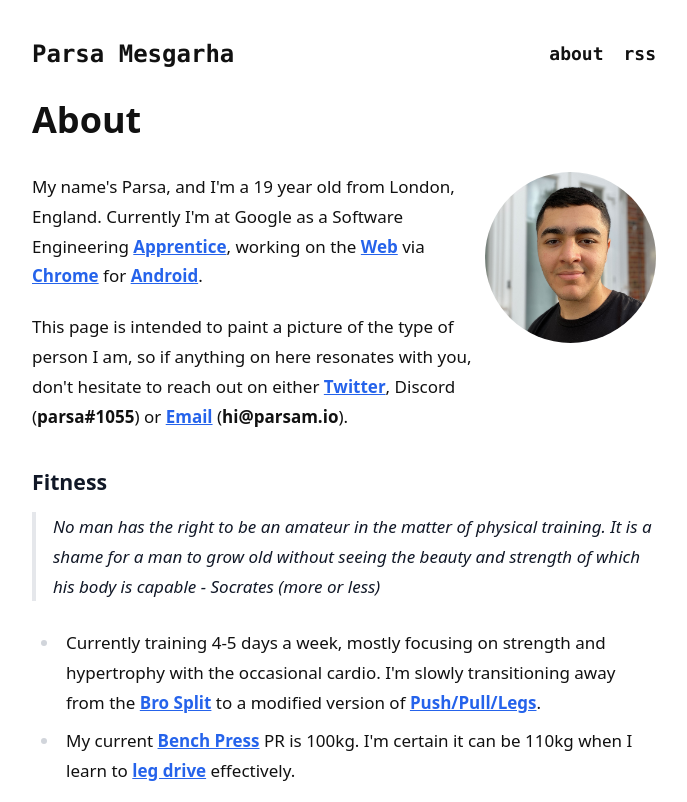
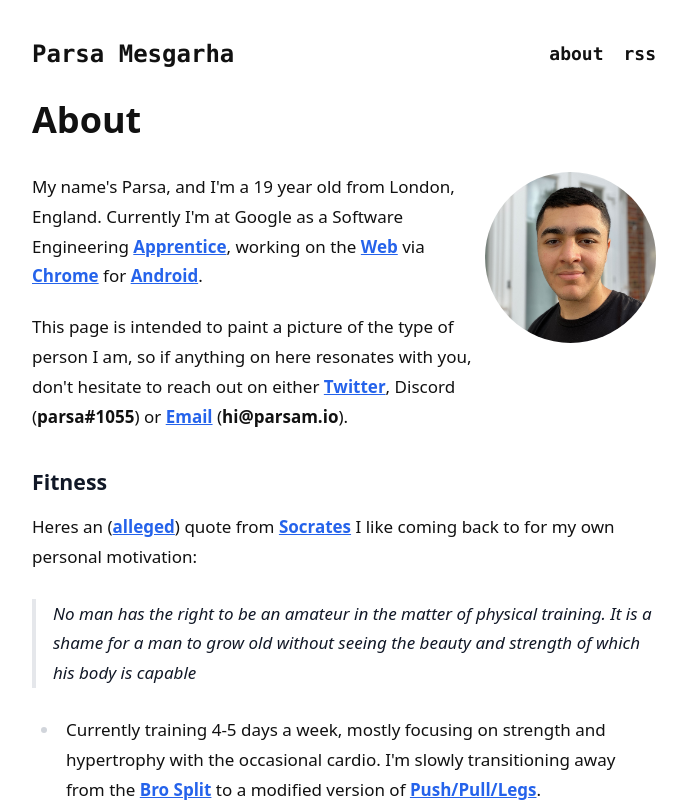
Before and after one commit to pzrsa/parsam.io, a Next.js app: page /about in a window 1280 px wide. Shown: the top 802 px of the page, without its empty margins (296-983 px from the left). Built offline with nearby package versions, Linux system fonts and the light colour scheme.

Commit message:
add note on the socrates quote

```diff
--- a/pages/about.tsx
+++ b/pages/about.tsx
@@ -77,11 +77,21 @@ export default function About() {
           </div>
           <div>
             <h3>Fitness</h3>
+            Heres an (
+            <ExternalLink
+              href="https://en.wikipedia.org/wiki/Socratic_problem"
+              name="alleged"
+            />
+            ) quote from{" "}
+            <ExternalLink
+              href="https://en.wikipedia.org/wiki/Socrates"
+              name="Socrates"
+            />{" "}
+            I like coming back to for my own personal motivation:
             <blockquote>
               No man has the right to be an amateur in the matter of physical
               training. It is a shame for a man to grow old without seeing the
-              beauty and strength of which his body is capable - Socrates (more
-              or less)
+              beauty and strength of which his body is capable
             </blockquote>
             <ul>
               <li>
```
